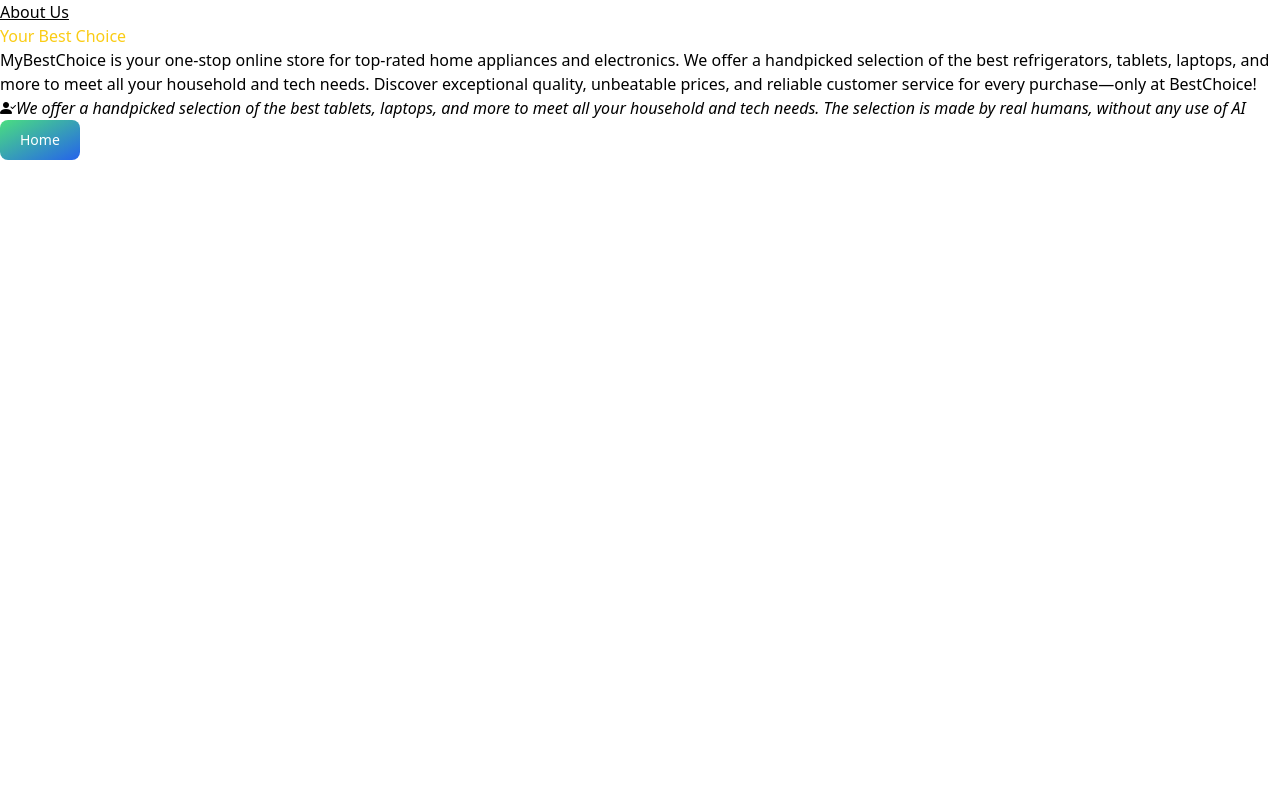
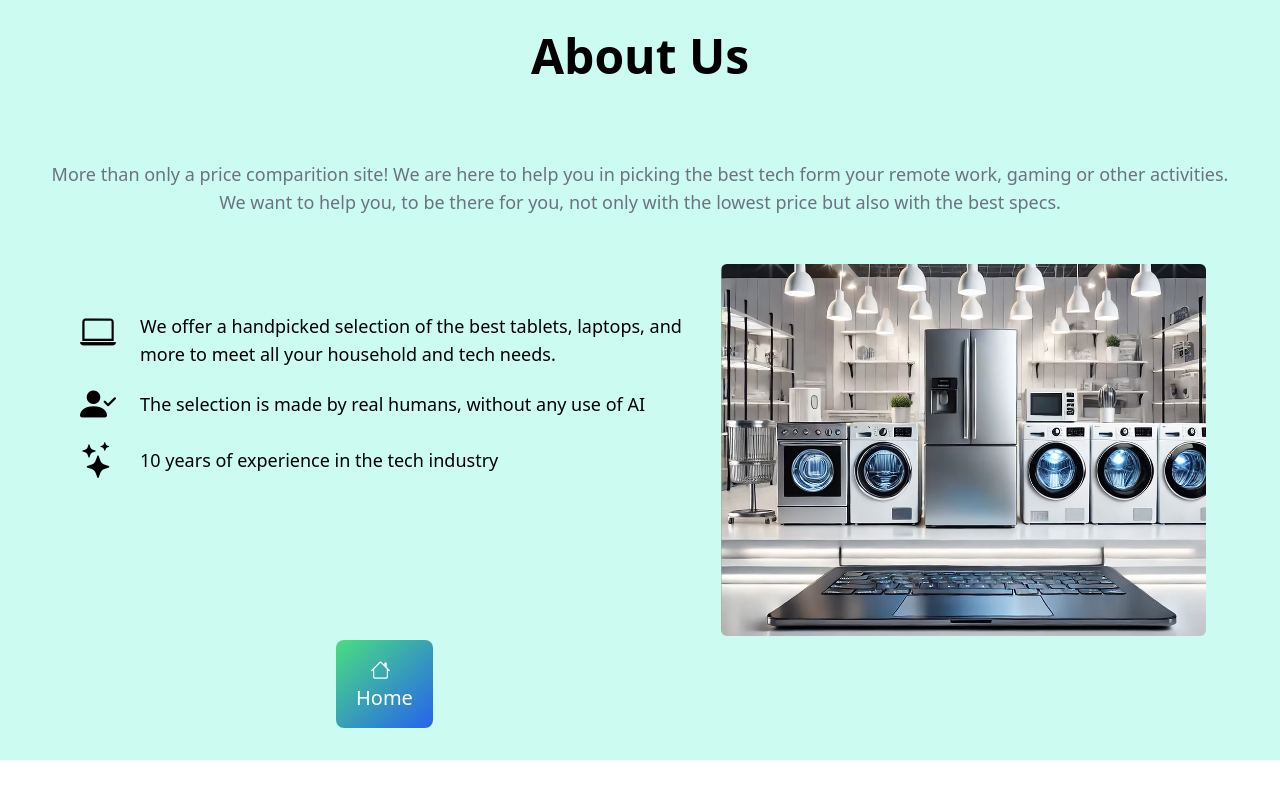
Before and after one commit to RolandSzB/react_final_project, a React (Vite) app: page /about in a window 1280 px wide. Built offline with nearby package versions, Linux system fonts and the light colour scheme.

Commit message:
about us page made

```diff
--- a/src/aboutUsPage/index.jsx
+++ b/src/aboutUsPage/index.jsx
@@ -1,35 +1,55 @@
 import { Link } from "react-router-dom";
 import "bootstrap-icons/font/bootstrap-icons.css";
 import "./index.css";
+import aboutImage from "./about.png";
 
 export default function AboutUsPage() {
   return (
-    <div className="flex flex-col">
-      <div>
-        <h2 className="underline">About Us</h2>
-        <h2 className="text-yellow-400">Your Best Choice</h2>
-        <p>
-          MyBestChoice is your one-stop online store for top-rated home
-          appliances and electronics. We offer a handpicked selection of the
-          best refrigerators, tablets, laptops, and more to meet all your
-          household and tech needs. Discover exceptional quality, unbeatable
-          prices, and reliable customer service for every purchase—only at
-          BestChoice!
+    <div className="flex flex-col bg-teal-100">
+      <h2 className="flex content-center justify-center font-bold text-5xl m-8">
+        About Us
+      </h2>
+      <p className="text-lg text-gray-500 text-center m-12">
+        More than only a price comparition site! We are here to help you in
+        picking the best tech form your remote work, gaming or other activities.
+        We want to help you, to be there for you, not only with the lowest price
+        but also with the best specs.
       </p>
-        <i className="bi bi-person-check-fill ">
-          We offer a handpicked selection of the best tablets, laptops, and more
-          to meet all your household and tech needs. The selection is made by
-          real humans, without any use of AI
-        </i>
+      <div className="flex flex-row justify-center">
+        <div className=" flex flex-col ms-12 mt-4 p-8">
+          <div className="flex flex-row mb-4">
+            <i className="bi bi-laptop text-4xl font-bold me-6 "></i>
+            <p className="text-lg content-center">
+              We offer a handpicked selection of the best tablets, laptops, and
+              more to meet all your household and tech needs.
+            </p>
           </div>
-      <div>
+          <div className="flex flex-row mb-4">
+            <i className="bi bi-person-check-fill text-4xl font-bold me-6"></i>
+            <p className="text-lg content-center">
+              The selection is made by real humans, without any use of AI
+            </p>
+          </div>
+          <div className="flex flex-row">
+            <i className="bi bi-stars text-4xl font-bold me-6"></i>{" "}
+            <p className="text-lg content-center">
+              {" "}
+              10 years of experience in the tech industry
+            </p>
+          </div>
           <button
             type="button"
-          className="text-white bg-gradient-to-br from-green-400 to-blue-600 hover:bg-gradient-to-bl focus:ring-4 focus:outline-none focus:ring-green-200 dark:focus:ring-green-800 font-medium rounded-lg text-sm px-5 py-2.5 text-center me-2 mb-2"
+            className="text-white bg-gradient-to-br from-green-400 to-blue-600 hover:bg-gradient-to-bl focus:ring-4 focus:outline-none focus:ring-green-200  font-medium rounded-lg text-xl px-5 py-4 text-center mt-40 mx-64"
           >
+            <i className="bi bi-house me-2"></i>
             <Link to="/">Home</Link>
           </button>
         </div>
+        <div>
+          <img src={aboutImage} alt="" className=" h-3/4 rounded-md" />
+        </div>
+      </div>
+      <div></div>
     </div>
   );
 }
```
Also changed, not shown: src/aboutUsPage/about.png (added). Lines whose indentation alone changed are shown as unchanged.
